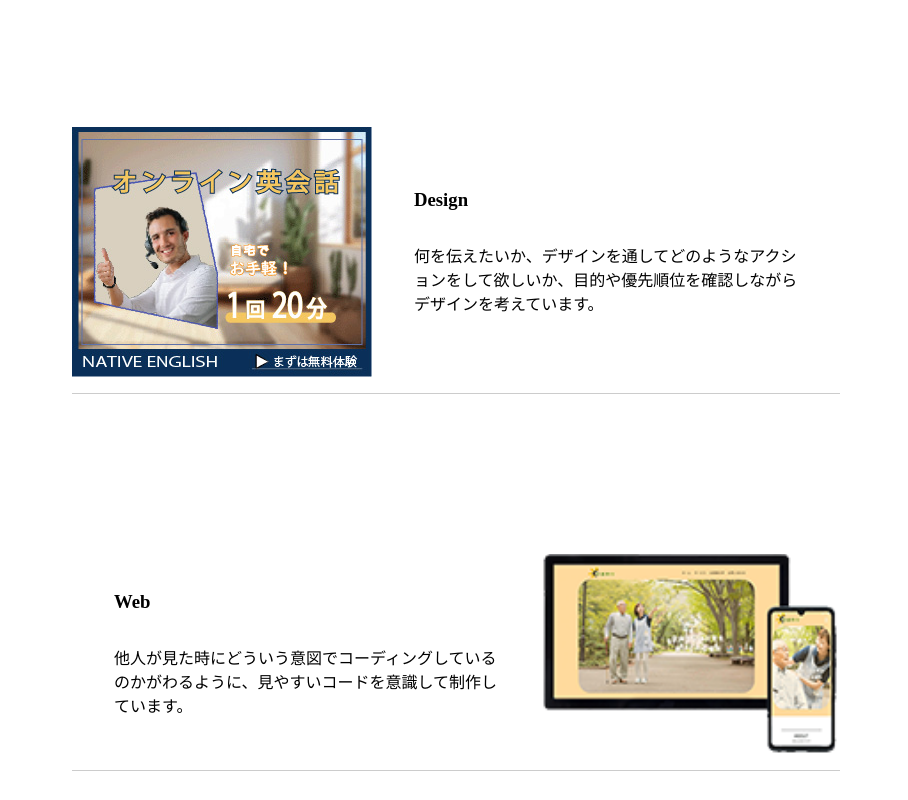
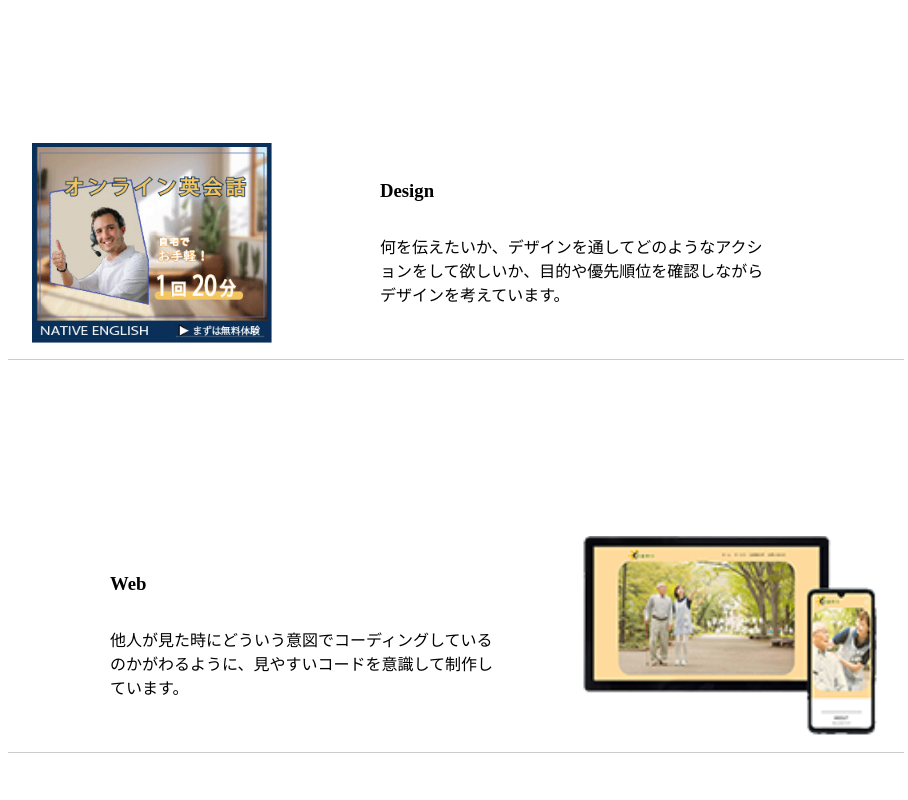
Before and after one commit to ohkome/portfolio, a Next.js app: page / in a window 1280 px wide. Shown: the part 2280-3080 px from the top of the page, without its empty margins (184-1092 px from the left). Built offline with nearby package versions, Linux system fonts and the light colour scheme.

Commit message:
topWorksのレスポンシブ

```diff
--- a/src/app/compornents/TopWorks/TopWorks.jsx
+++ b/src/app/compornents/TopWorks/TopWorks.jsx
@@ -23,8 +23,8 @@ const TopWorks = () => {
           <Image
           src='/english.jpg'
           alt='オンライン英会話のバナー'
-          width={300}
-          height={250}
+          width={240}
+          height={200}
           />
           <div className={styles.text}>
             <h3>Design</h3>
--- a/src/app/compornents/TopWorks/TopWorks.module.css
+++ b/src/app/compornents/TopWorks/TopWorks.module.css
@@ -6,9 +6,10 @@
 }
 
 .item {
-    max-width: 60%;
+    max-width: 70%;
     margin: clamp(0.6rem, 20Vmin, 10rem) auto;
-    padding-bottom: 1rem;
+    /* padding-bottom: 1rem; */
+    padding: 1rem clamp(0.6rem, 3Vmin, 10rem);
     border-bottom: solid 1px #ccc;
     display: flex;
     justify-content: space-between;
@@ -23,6 +24,7 @@
 .text {
     width: 50%;
     margin: auto;
+    padding: 1rem;
 }
 
 .text_content {
@@ -66,3 +68,24 @@
     top: 100%;
     left: 0;
 }
+
+@media screen and (max-width:900px){
+    .item {
+        max-width: 70%;
+    }
+}
+
+@media screen and (max-width:700px) {
+    .item {
+        width: 100%;
+        flex-direction: column;
+    }
+
+    .item:last-child {
+        flex-direction: column-reverse;
+    }
+
+    .text {
+        width: 100%;;
+    }
+}
```
